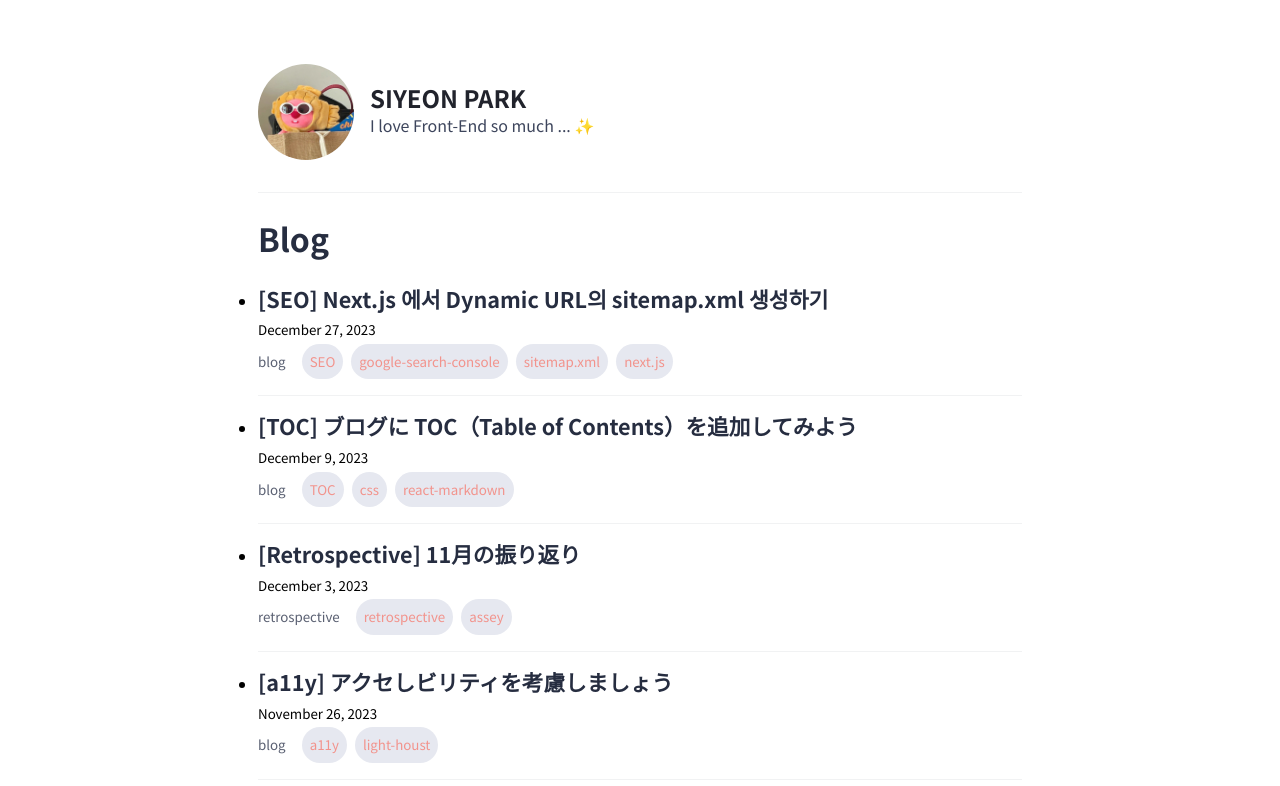
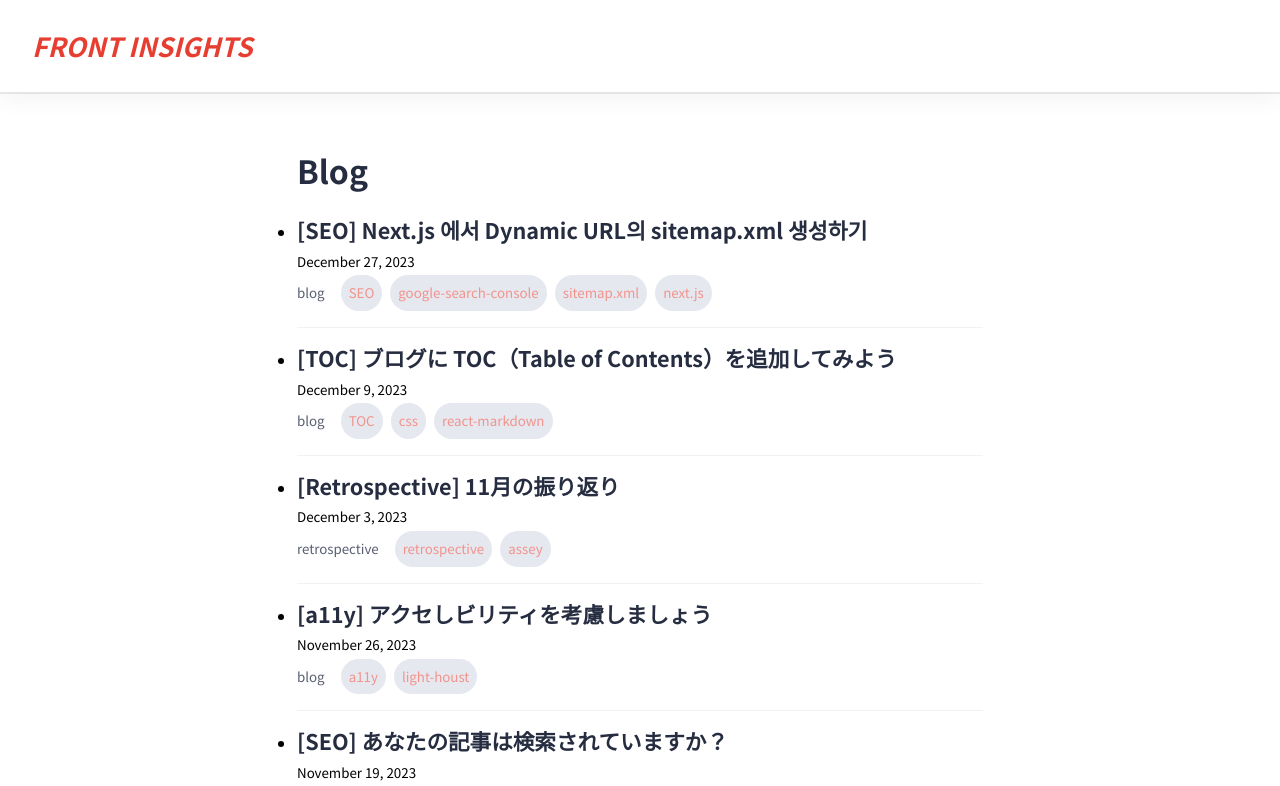
Before and after one commit to next-shiyon/devlog, a Next.js app: page / in a window 1280 px wide. Shown: the top 786 px of the page. Built offline with nearby package versions, Linux system fonts and the light colour scheme; a web font is replaced by a local one.

Commit message:
💄 update layout design

```diff
--- a/components/layout.module.scss
+++ b/components/layout.module.scss
@@ -1,28 +1,48 @@
-.container {
+.header {
+  font-size: 1rem;
+  font-style: italic;
+  text-transform: uppercase;
+  color: var(--color-primary);
+  font-size: calc(0.825rem);
+  padding: var(--spacing-md);
+  margin-bottom: var(--spacing-lg);
+  border-bottom: var(--header-border);
+  box-shadow: rgba(0, 0, 0, 0.05) 0px 6px 24px 0px,
+    rgba(0, 0, 0, 0.08) 0px 0px 0px 1px;
+
+  @media screen and (max-width: 686px) {
+    font-size: calc(0.75rem);
+    padding: var(--spacing-sm);
+  }
+}
+
+.layout {
+  min-height: 82svh;
   position: relative;
+  padding-left: var(--spacing-md);
+  padding-right: var(--spacing-md);
+  margin-left: auto;
+  margin-right: auto;
   display: grid;
-  grid-template-columns: 1fr 764px 1fr;
-  grid-template-areas:
-    ".  header-container ."
-    ". content-container table-of-contents"
-    ". footer .";
-  grid-template-rows: auto 1fr; /* NEW */
-  gap: var(--spacing-md);
-  min-height: 100svh;
-  margin: var(--spacing-lg) auto auto;
+  gap: var(--spacing-lg);
+  place-content: center;
+  grid-template-columns: 1fr 686px 1fr;
+  grid-template-rows: auto 1fr;
+  grid-template-areas: ". content-container table-of-contents";
 
   @media screen and (max-width: 1024px) {
-    padding-left: 1rem;
-    padding-right: 1rem;
-    grid-template-columns: 1fr;
-    grid-template-areas:
-      "header-container"
-      "content-container"
-      "footer";
+    grid-template-columns: 686px;
+    grid-template-areas: "content-container";
 
-    > .table-of-contents {
+    .table-of-contents {
       display: none;
     }
+  }
+
+  @media screen and (max-width: 686px) {
+    grid-template-columns: 1fr;
+    padding-left: var(--spacing-sm);
+    padding-right: var(--spacing-sm);
   }
 
   > .content-container {
@@ -42,30 +62,15 @@
   }
 }
 
-.header-container {
-  > figure {
-    display: flex;
-    align-items: center;
-    gap: var(--spacing-sm);
-    padding-bottom: var(--spacing-md);
-    border-bottom: var(--page-border);
-
-    > img {
-      border: none;
-      border-radius: 50%;
-      width: 6rem;
-      height: 6rem;
-    }
-
-    > figcaption h1 {
-      font-size: 1.5rem;
-      color: var(--color-gray-1000);
-    }
-
-    > figcaption p {
-      color: var(--color-gray-800);
-    }
-  }
+.footer {
+  border-top: var(--footer-border);
+  padding: var(--spacing-md);
+  position: static;
+  text-align: center;
+  font-size: 0.8rem;
+  color: var(--color-gray-400);
+  width: 100%;
+  bottom: 0;
 }
 
 .backToHome {
@@ -80,14 +85,3 @@
     text-decoration: underline;
   }
 }
-
-.footer {
-  padding: var(--spacing-md);
-  position: static;
-  text-align: center;
-  font-size: 0.8rem;
-  color: var(--color-gray-400);
-  width: 100%;
-  bottom: 0;
-  left: 0;
-}
--- a/components/layout.tsx
+++ b/components/layout.tsx
@@ -1,11 +1,9 @@
 import Head from "next/head";
-import Image from "next/image";
 import Link from "next/link";
 import styles from "./layout.module.scss";
 import TableOfContents from "./tableOfContents";
 
-const name = "SIYEON PARK";
-export const siteTitle = "SIYEON's blog";
+export const siteTitle = "FRONT INSIGHTS";
 
 type Props = {
   children: React.ReactNode;
@@ -14,14 +12,23 @@ type Props = {
 
 const Layout = ({ children, home }: Props) => {
   return (
-    <div className={styles["container"]}>
+    <>
+      <header className={styles["header"]}>
+        <Link href="/">
+          <h1>{siteTitle}</h1>
+        </Link>
+      </header>
+      <div className={styles["layout"]}>
         <Head>
           <link rel="icon" href="/favicon.ico" />
           <meta
             name="description"
             content="韓国人フロンドエンドエンジニアのつぶやきブログ"
           />
-        <meta name="viewport" content="initial-scale=1.0, width=device-width" />
+          <meta
+            name="viewport"
+            content="initial-scale=1.0, width=device-width"
+          />
           <meta property="og:type" content="website" />
           <meta property="og:url" content={"https://siyeon-park.com"} />
           <meta property="og:article:author" content="SIYEON PARK" />
@@ -39,24 +46,6 @@ const Layout = ({ children, home }: Props) => {
             <TableOfContents />
           </div>
         )}
-      {home && (
-        <header className={styles["header-container"]}>
-          <figure>
-            <Image
-              priority
-              src="/images/profile.jpg"
-              height={144}
-              width={144}
-              alt={name}
-              quality={70}
-            />
-            <figcaption>
-              <h1>{name}</h1>
-              <p>I love Front-End so much ... ✨</p>
-            </figcaption>
-          </figure>
-        </header>
-      )}
 
         <main className={styles["content-container"]}>
           {children}
@@ -66,11 +55,11 @@ const Layout = ({ children, home }: Props) => {
             </div>
           )}
         </main>
-
+      </div>
       <footer className={styles["footer"]}>
         Copyright 2023. SIYEON PARK All Rights Reserved.
       </footer>
-    </div>
+    </>
   );
 };
 
```
Lines whose indentation alone changed are shown as unchanged.
